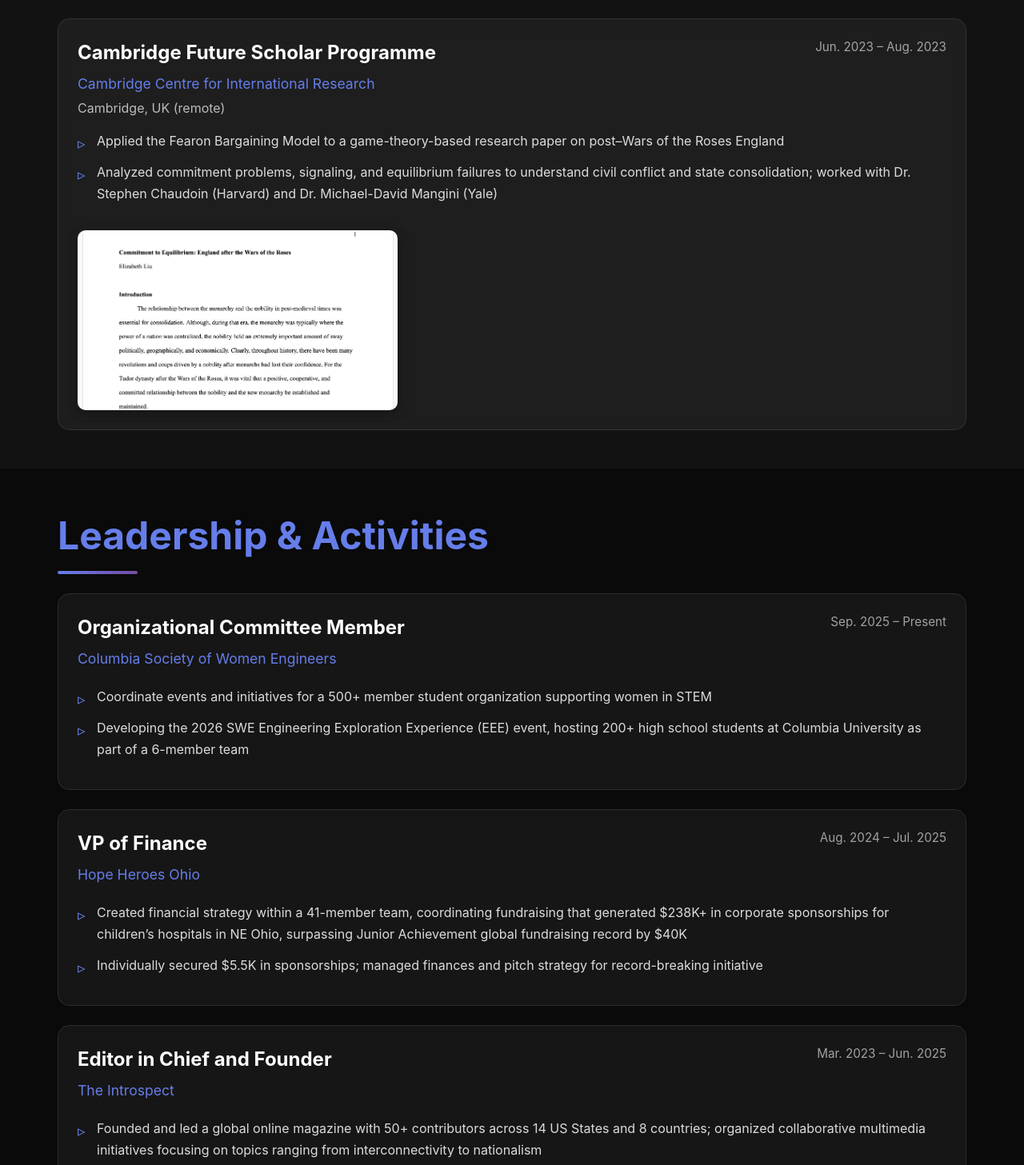
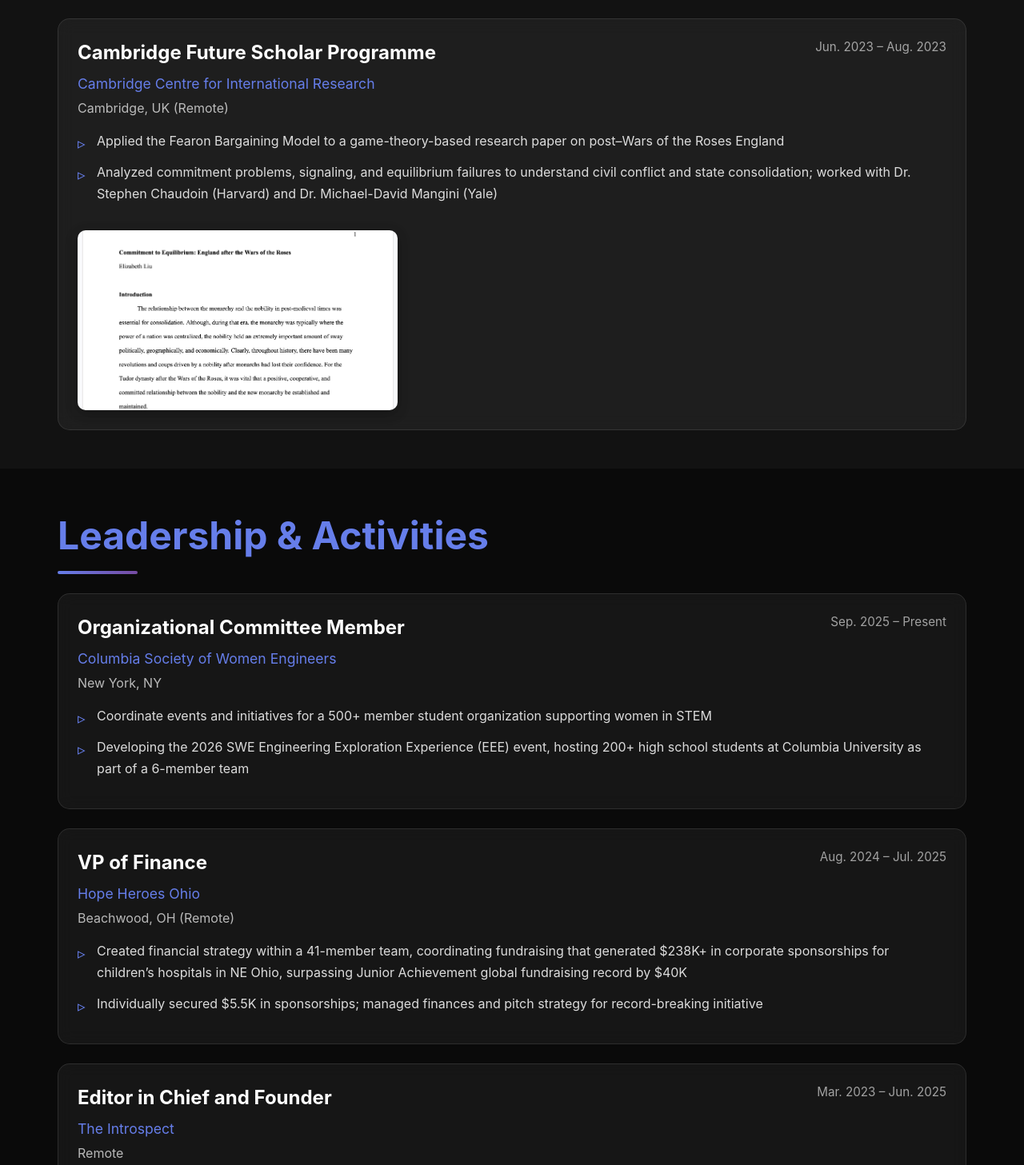
Before and after one commit to elizliu/myportfolio, a React (Vite) app: page / in a window 1280 px wide. Shown: the part 3013-4470 px from the top of the page at 80% size. Built offline with nearby package versions, Linux system fonts and the light colour scheme.

Commit message:
Add locations to leadership section

```diff
--- a/src/App.jsx
+++ b/src/App.jsx
@@ -141,7 +141,7 @@
     {
       title: "Cambridge Future Scholar Programme",
       company: "Cambridge Centre for International Research",
-      location: "Cambridge, UK (remote)",
+      location: "Cambridge, UK (Remote)",
       period: "Jun. 2023 – Aug. 2023",
       highlights: [
         "Applied the Fearon Bargaining Model to a game-theory-based research paper on post–Wars of the Roses England",
@@ -161,6 +161,7 @@
     {
       title: "Organizational Committee Member",
       org: "Columbia Society of Women Engineers",
+      location: "New York, NY",
       period: "Sep. 2025 – Present",
       highlights: [
         "Coordinate events and initiatives for a 500+ member student organization supporting women in STEM",
@@ -170,6 +171,7 @@
     {
       title: "VP of Finance",
       org: "Hope Heroes Ohio",
+      location: "Beachwood, OH (Remote)",
       period: "Aug. 2024 – Jul. 2025",
       highlights: [
         "Created financial strategy within a 41-member team, coordinating fundraising that generated $238K+ in corporate sponsorships for children’s hospitals in NE Ohio, surpassing Junior Achievement global fundraising record by $40K",
@@ -179,6 +181,7 @@
     {
       title: "Editor in Chief and Founder",
       org: "The Introspect",
+      location: "Remote",
       period: "Mar. 2023 – Jun. 2025",
       highlights: [
         "Founded and led a global online magazine with 50+ contributors across 14 US States and 8 countries; organized collaborative multimedia initiatives focusing on topics ranging from interconnectivity to nationalism"
@@ -301,6 +304,7 @@
                 <div>
                   <h3>{item.title}</h3>
                   <p className="company">{item.org}</p>
+                  <p className="location">{item.location}</p>  {/* Add this line */}
                 </div>
                 <span className="period">{item.period}</span>
               </div>
```
